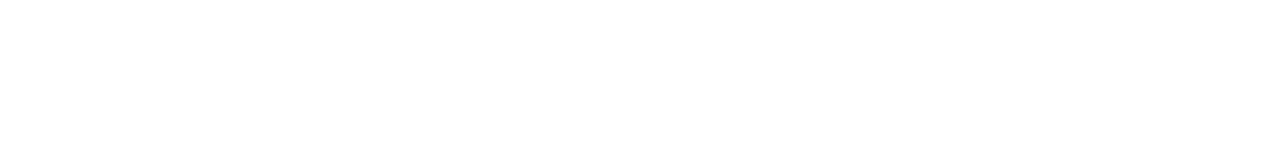
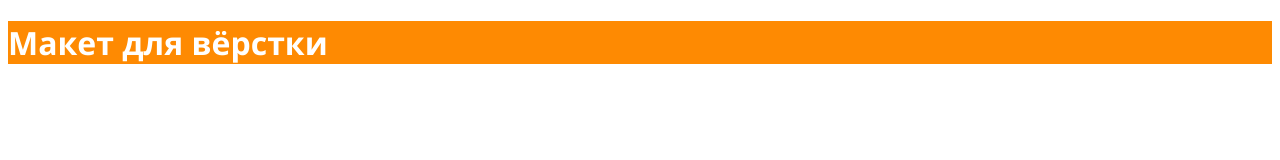
Before and after one commit to 256sha9gag/layout-designer-project-lvl1, a website: page src/index.html in a window 1280 px wide. Drawn offline with Linux system fonts and the light colour scheme.

Commit message:
feat: add header

```diff
--- a/src/index.html
+++ b/src/index.html
@@ -8,6 +8,16 @@
     <link rel="stylesheet" href="styles/style.css">
 </head>
 <body>
-    <div></div>
+    <header class="block-header">
+        <h1 class="h1-size content-header">
+            Макет для вёрстки
+        </h1>
+    </header>
+    <main>
+
+    </main>
+    <footer>
+
+    </footer>
 </body>
 </html>
--- a/src/styles/style.css
+++ b/src/styles/style.css
@@ -1,4 +1,25 @@
 /** CSS STYLE **/
+:root {
+    --orange-color: #FE8A02;
+}
+
+@font-face {
+    font-family: "OpenSansBold";
+    src: url("../assets/fonts/OpenSans/OpenSans-Bold.ttf");
+}
+
+.h1-size {
+  size: 72px;
+}
+
+.content-header {
+    color: white;
+    font-family: "OpenSansBold";
+}
+
+.block-header {
+    background-color:  var(--orange-color);
+}
 
 .hello {
   display: block;
```
